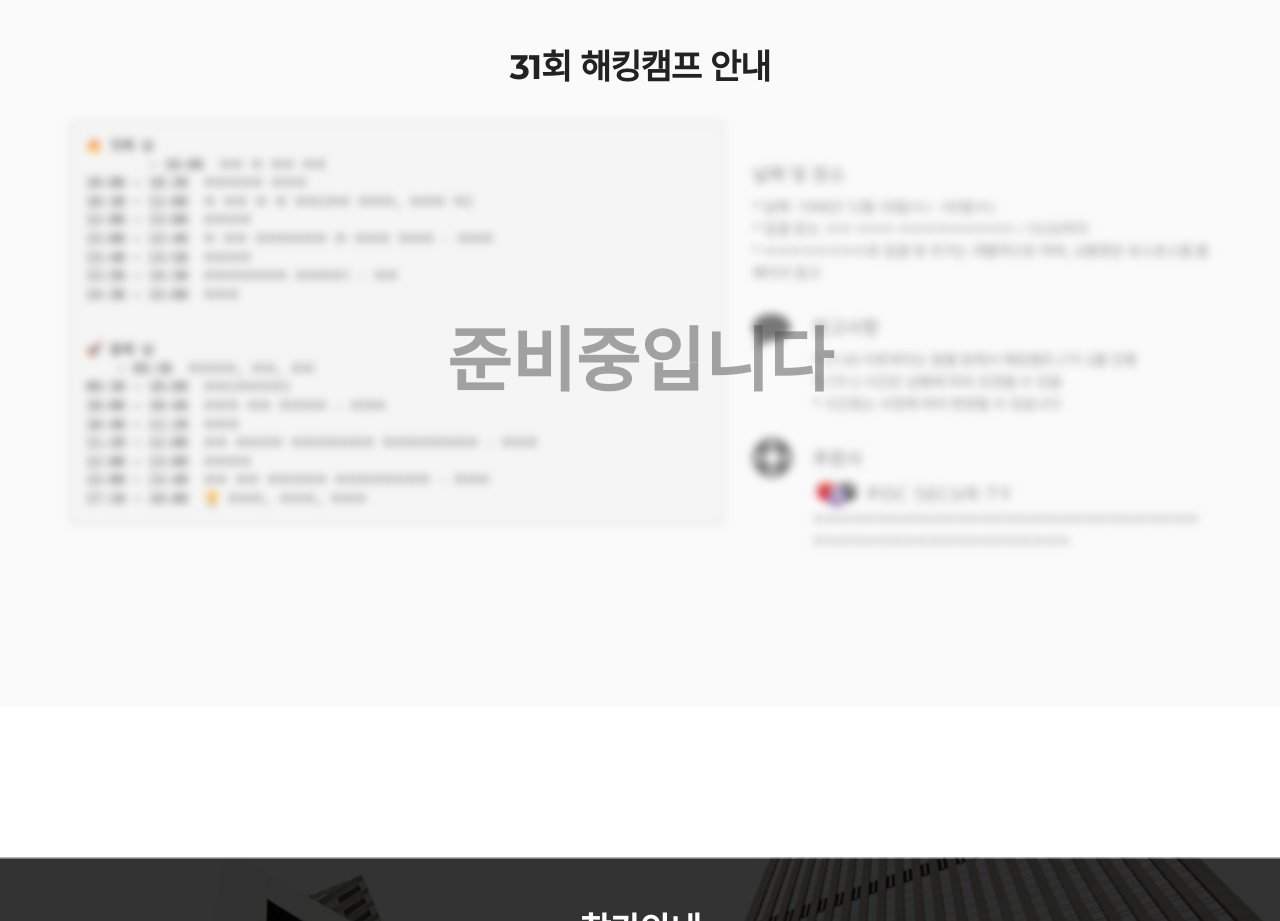
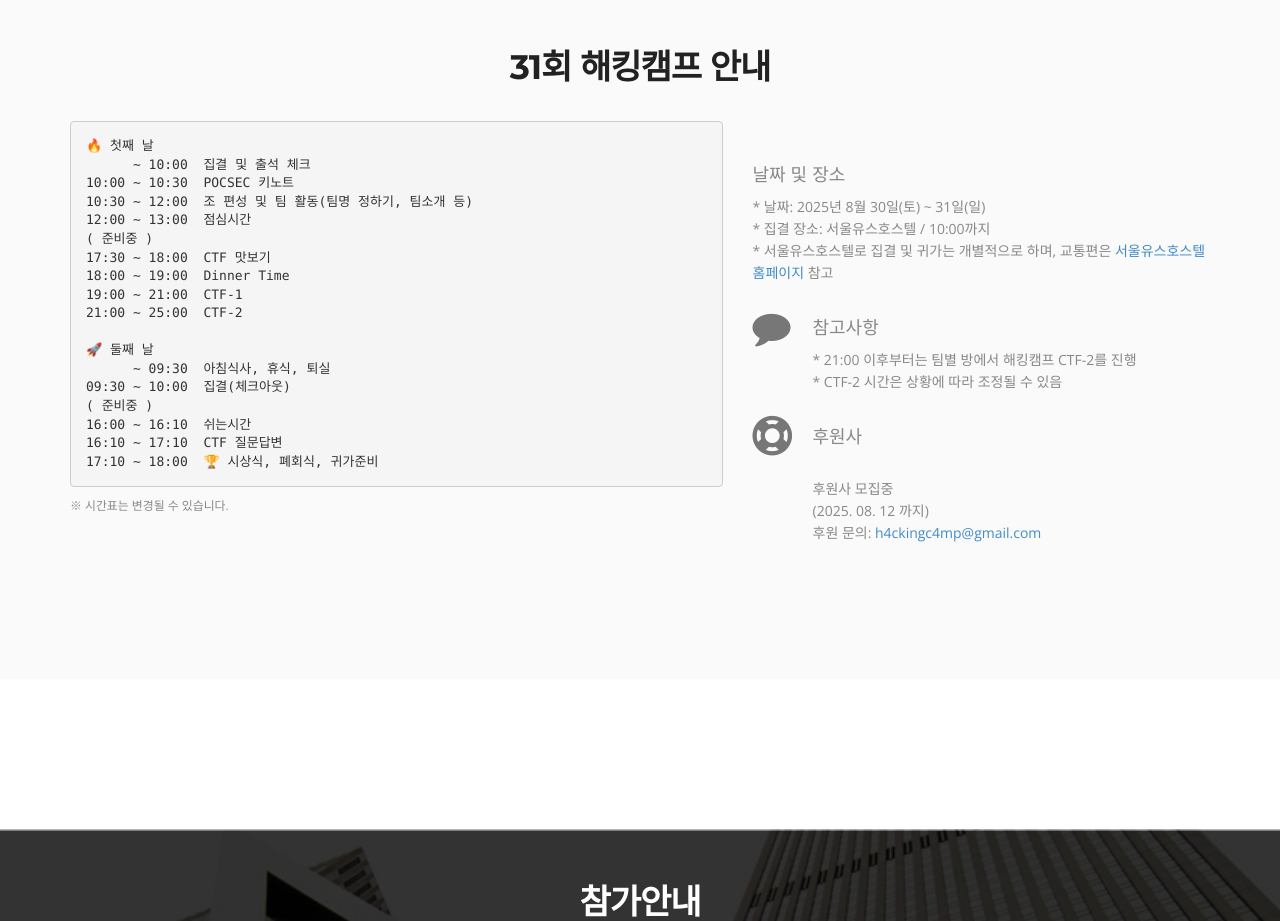
Before and after one commit to pocsecurity/hackingcamp, a plain HTML site: page index.html in a window 1280 px wide. Shown: the part 1820-2741 px from the top of the page. Drawn offline with nearby package versions, Linux system fonts and the light colour scheme; some icons are missing.

Commit message:
"해킹캠프 안내" 페이지 오픈

```diff
--- a/index.html
+++ b/index.html
@@ -155,14 +155,15 @@
     <div class="container">
         <h2>31회 해킹캠프 안내</h2>
             <br />
-    <div class="preparing"><!-- 준비중일 때, preparing 클래스 추가 -->
+    <div class=""><!-- 준비중일 때, preparing 클래스 추가 -->
         <div class="section row">
         <figure class="col-lg-7 col-sm-6 wow fadeInLeft">
                     <pre style="padding: 15px;">🔥 첫째 날
-    ~ 10:00  집결 및 출석 체크
+      ~ 10:00  집결 및 출석 체크
 10:00 ~ 10:30  POCSEC 키노트
 10:30 ~ 12:00  조 편성 및 팀 활동(팀명 정하기, 팀소개 등)
-12:00 ~ 13:00   점심시간
+12:00 ~ 13:00  점심시간
+( 준비중 )<!--
 13:00 ~ 13:40  Security Analysis of loT Hidden(SPY) Camera - 유선동
 13:40 ~ 13:50  쉬는시간
 13:50 ~ 14:30  AI 시대의 악성코드 탐지: YARA 룰 자동화 - 정다은
@@ -170,15 +171,16 @@
 15:00 ~ 15:40  레드팀 정찰의 핵심 - 김주원
 15:40 ~ 16:40  진로/취업 탐색 시간
 16:40 ~ 17:20  버그 헌팅 맨땅에 해딩 - 정준수
-17:20 ~ 17:30  쉬는시간
+17:20 ~ 17:30  쉬는시간 -->
 17:30 ~ 18:00  CTF 맛보기
 18:00 ~ 19:00  Dinner Time
 19:00 ~ 21:00  CTF-1
 21:00 ~ 25:00  CTF-2
 
 🚀 둘째 날
-    ~ 09:30  아침식사, 휴식, 퇴실
+      ~ 09:30  아침식사, 휴식, 퇴실
 09:30 ~ 10:00  집결(체크아웃)
+( 준비중 )<!--
 10:00 ~ 10:40  웹 해킹의 첫 발걸음 - 박기범
 10:40 ~ 11:20  이벤트
 11:20 ~ 12:00  해외 버그바운티 플랫폼 도전기 - 양윤모
@@ -188,10 +190,11 @@
 13:50 ~ 14:30  Web3 Basic & Exploit Tech - 박도연
 14:30 ~ 15:10  이벤트
 15:10 ~ 15:20  쉬는시간
-15:20 ~ 16:00  Google VRP kernelCTF - 김현우
+15:20 ~ 16:00  Google VRP kernelCTF - 김현우 -->
 16:00 ~ 16:10  쉬는시간
 16:10 ~ 17:10  CTF 질문답변
 17:10 ~ 18:00  🏆 시상식, 폐회식, 귀가준비</pre>
+            <small>※ 시간표는 변경될 수 있습니다.</small>
         </figure>
         <div class="col-lg-5 col-sm-6 featured-work">
             <P class="padding-b"></P>
@@ -201,9 +204,10 @@
                 </div>
                 <div class="venue featured-box-col2 wow fadeInRight delay-02s">
                     <h4>날짜 및 장소</h4>
-                    <p>* 날짜: 2025년 2월 15일(토) ~ 16일(일)</p>
-                    <p>* 집결 장소: 서울 영등포 하이서울유스호스텔 / 10:00까지</p>
-                    <p>* 하이서울유스호스텔로 집결 및 귀가는 개별적으로 하며, 교통편은 <a href="http://hiseoulyh.com/ko" target="_blank">하이서울유스호스텔 홈페이지</a> 참고  </p>
+                    <p>* 날짜: 2025년 8월 30일(토) ~ 31일(일)</p>
+                    <p>* 집결 장소: 서울유스호스텔 / 10:00까지</p>
+                    <!-- <p>* 하이서울유스호스텔로 집결 및 귀가는 개별적으로 하며, 교통편은 <a href="http://hiseoulyh.com/ko" target="_blank">하이서울유스호스텔 홈페이지</a> 참고 </p> -->
+                    <p>* 서울유스호스텔로 집결 및 귀가는 개별적으로 하며, 교통편은 <a href="https://www.seoulyh.go.kr/Location" target="_blank">서울유스호스텔 홈페이지</a> 참고 </p>
                 </div>
 
             </div>
@@ -216,7 +220,6 @@
                     <h4>참고사항</h4>
                     <p>* 21:00 이후부터는 팀별 방에서 해킹캠프 CTF-2를 진행</p>
                     <p>* CTF-2 시간은 상황에 따라 조정될 수 있음</p>
-                    <p>* 시간표는 사정에 따라 변경될 수 있습니다</p>
                 </div>
 
             </div>
@@ -227,7 +230,7 @@
                 </div>
                 <div class="sponsor featured-box-col2 wow fadeInRight delay-06s">
                     <h4>후원사</h4>
-                    <a href="https://x.com/fuzzySec/"><p style="font-size: 21px; font-weight:bold; color: black; margin-bottom: 0.5rem">Ruben Boonen</p></a>
+                    <!-- <a href="https://x.com/fuzzySec/"><p style="font-size: 21px; font-weight:bold; color: black; margin-bottom: 0.5rem">Ruben Boonen</p></a>
                     <p>Ruben Boonen (<a href="https://x.com/fuzzySec">@FuzzySec</a>)은 IBM 소속 연구원으로, 세계 각국의 보안 컨퍼런스에서 발표하며 보안 업계에 큰 영향력을 미치고 있습니다. 그는 Valentina Palmiotti (<a href="https://x.com/chompie1337">@Chompie1337</a>)와 함께 30회 해킹캠프의 CTF 문제 출제에도 도움을 주었습니다.</p>
                     <br />
 
@@ -240,12 +243,12 @@
                     <br />
 
                     <a href="https://www.facebook.com/secleg" target="_blank"><img src="img/sponsor/kiboa.png" width="210" /></a>
-                    <p>키다리 보안 아저씨는 비수도권 지역의 정보 보안 교육 기회를 확대하여 정보 불균형을 해소하는 것을 목표로, 행사 및 멘토링 등 다양한 형태의 프로그램을 운영하여 보안 업계에 긍정적인 변화를 만들어가고 있습니다.</p>
+                    <p>키다리 보안 아저씨는 비수도권 지역의 정보 보안 교육 기회를 확대하여 정보 불균형을 해소하는 것을 목표로, 행사 및 멘토링 등 다양한 형태의 프로그램을 운영하여 보안 업계에 긍정적인 변화를 만들어가고 있습니다.</p> -->
 
-                    <!-- <br />
+                    <br />
                     <p>후원사 모집중</p>
-                    <p>(2025. 01. 31 까지)</p>
-                    <p>후원 문의: <a href="mailto:h4ckingc4mp@gmail.com">h4ckingc4mp@gmail.com</a></p> -->
+                    <p>(2025. 08. 12 까지)</p>
+                    <p>후원 문의: <a href="mailto:h4ckingc4mp@gmail.com">h4ckingc4mp@gmail.com</a></p>
 
                 </div>
 
```
